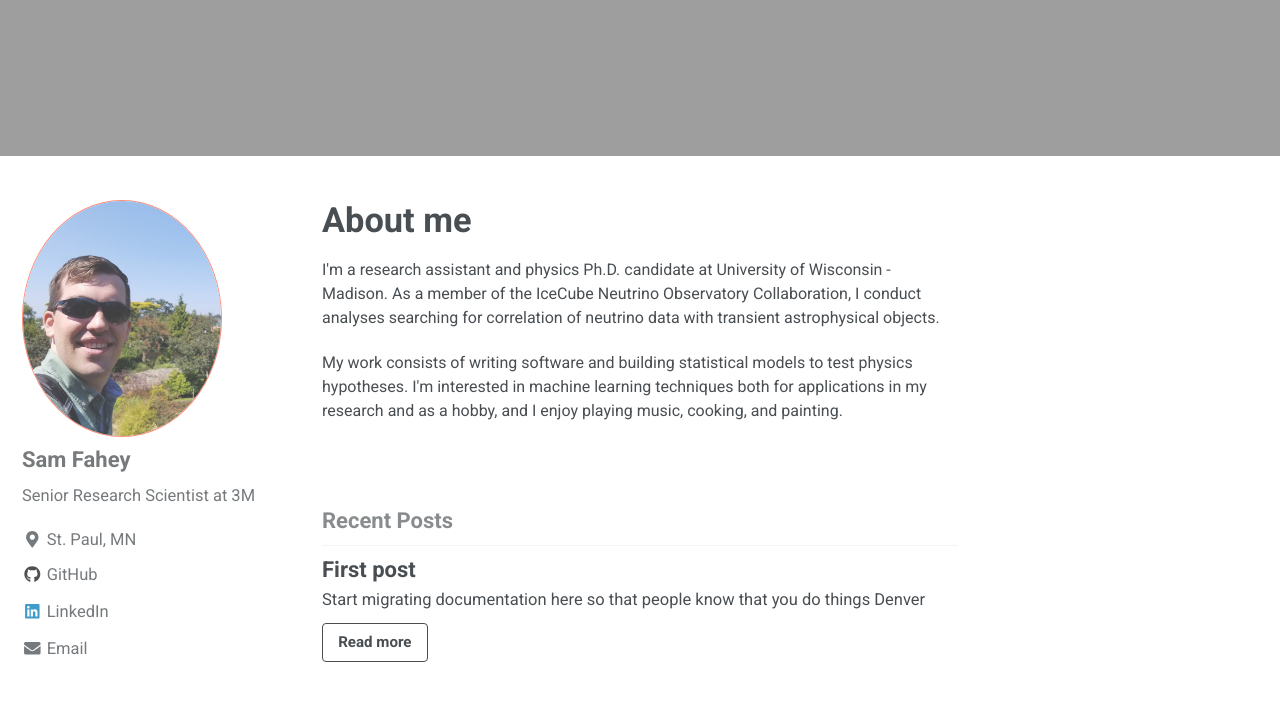
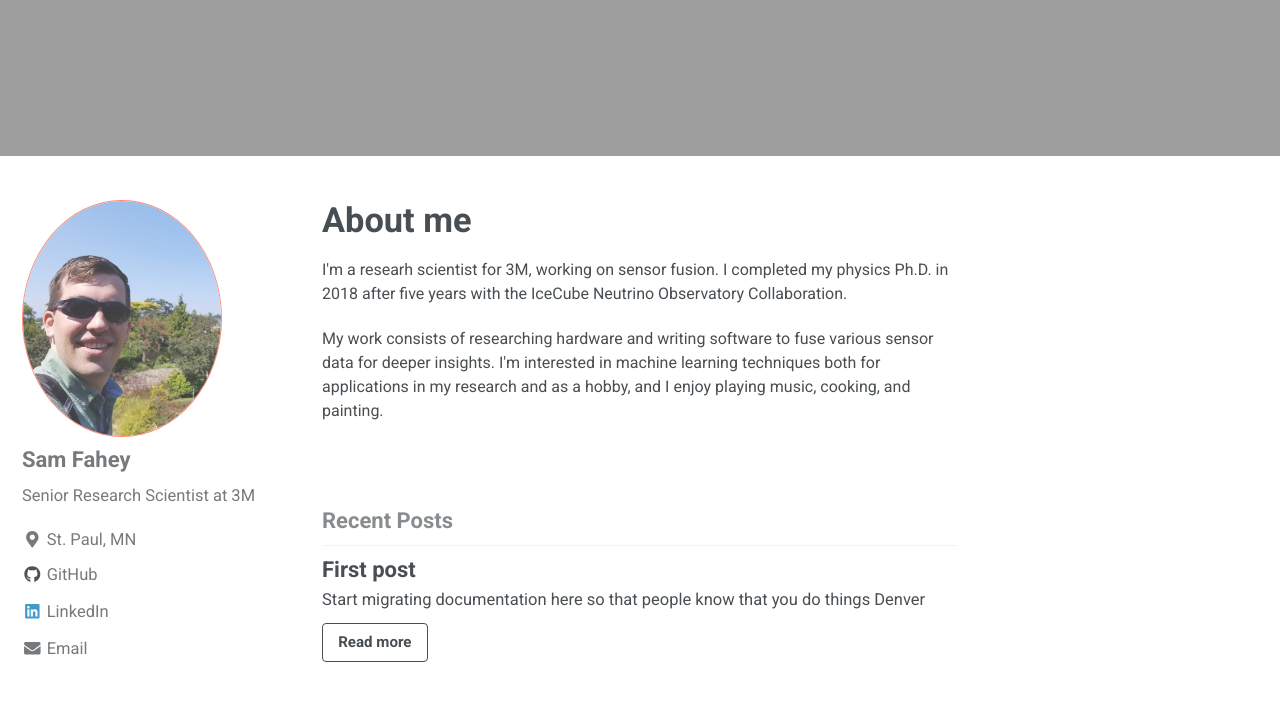
Before and after one commit to sam-fahey/jrbourbeau.github.io, a Jekyll site: the page built from index.html, in a window 1280 px wide and 900 px high, scrolled down 301 px. Shown: the top 701 px of the window. Built offline with Jekyll 4.4.1, drawn with Linux system fonts in a browser that asks for light colours; nearby versions of some CDN libraries; the list of posts is cut into pages by our own code.

Commit message:
Update home.html

```diff
--- a/_layouts/home.html
+++ b/_layouts/home.html
@@ -5,12 +5,11 @@ layout: archive
 <h1>About me</h1>
 <section class="page__content" itemprop="text">
     <p>
-        I'm a research assistant and physics Ph.D. candidate at University of Wisconsin - Madison.
-        As a member of the IceCube Neutrino Observatory Collaboration,
-        I conduct analyses searching for correlation of neutrino data with transient astrophysical objects.
+        I'm a researh scientist for 3M, working on sensor fusion.
+        I completed my physics Ph.D. in 2018 after five years with the IceCube Neutrino Observatory Collaboration.
     </p>
     <p>
-        My work consists of writing software and building statistical models to test physics hypotheses.
+        My work consists of researching hardware and writing software to fuse various sensor data for deeper insights.
         I'm interested in machine learning techniques both for applications in my research and as a hobby,
         and I enjoy playing music, cooking, and painting.
     </p>
```
